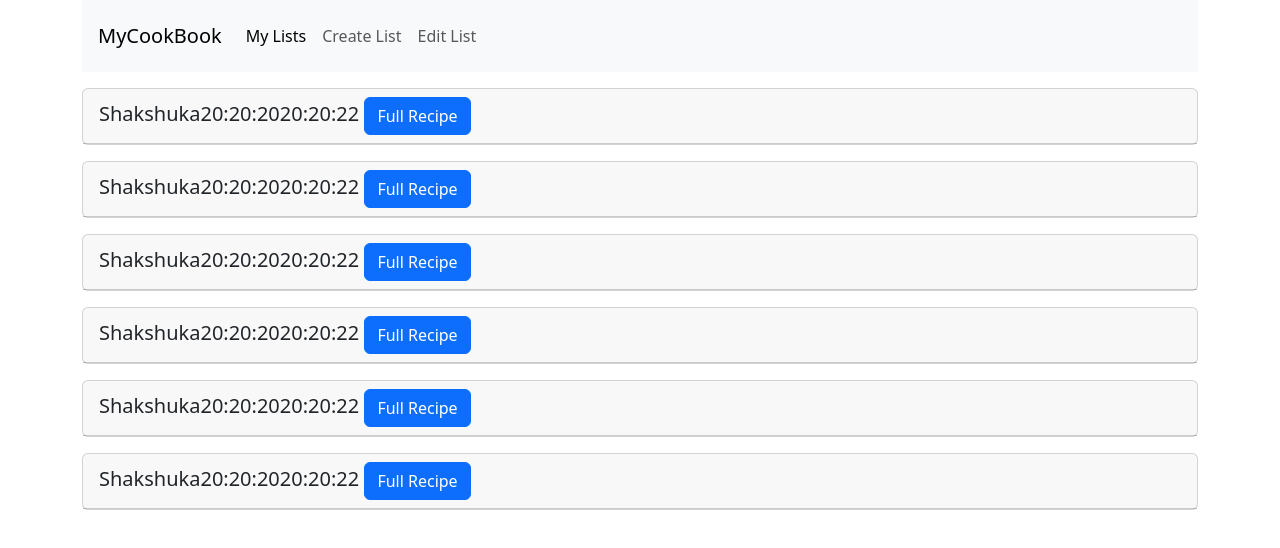
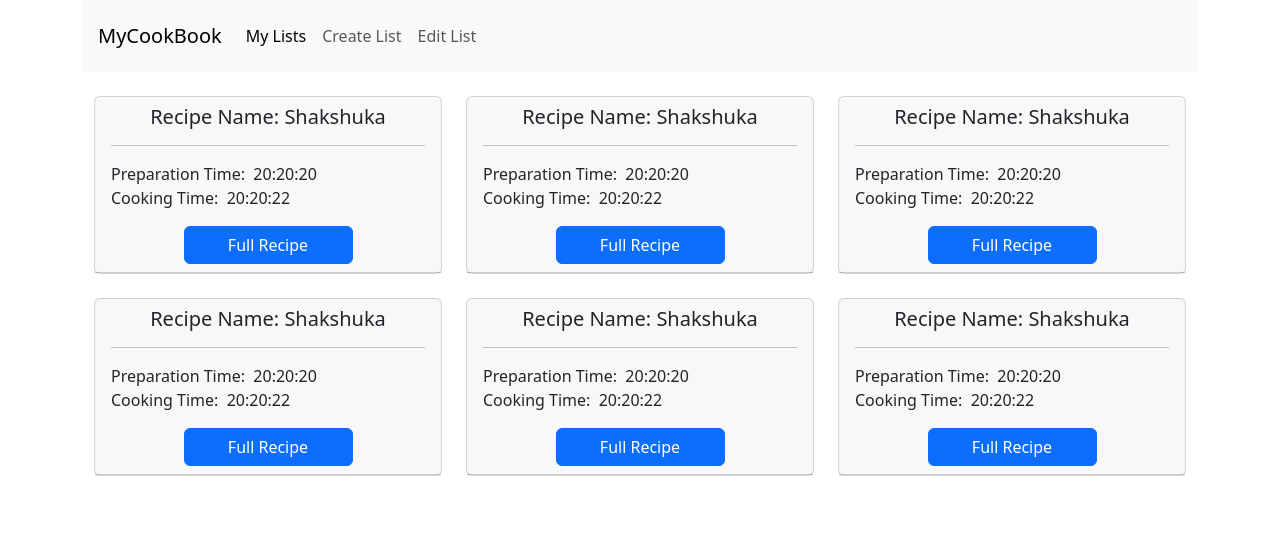
Before and after one commit to Liron-Almog/MyCookBook, an Angular app in the folder my-cook-book/: page /my-lists in a window 1280 px wide. Shown: the top 548 px of the page. Built offline with nearby package versions, Linux system fonts and the light colour scheme.

Commit message:
added RSP to my-lists page

```diff
--- a/my-cook-book/src/app/my-list/recipe-item/recipe-item.component.css
+++ b/my-cook-book/src/app/my-list/recipe-item/recipe-item.component.css
@@ -1,4 +1,3 @@
-.btn-collapsed{
-    align-items: right;
-
+p {
+    padding-bottom: 0px;
 }
--- a/my-cook-book/src/app/my-list/recipe-item/recipe-item.component.html
+++ b/my-cook-book/src/app/my-list/recipe-item/recipe-item.component.html
@@ -1,16 +1,25 @@
 
-        <div class="card mt-3">
+        <div class="card mt-4">
           <div class="card-header" id="headingThree">
-            <h5 class="mb-0">
-                {{recipe.recipeName + recipe.preparationTime + recipe.cookingTime}}
+            <h5 class="text-center">Recipe Name: {{recipe.recipeName}}</h5>
+            <hr>
+            <h6 style="display:inline">Preparation Time:	&nbsp;</h6>
+            <p style="display:inline">{{recipe.preparationTime}}</p>
+            <br>
+            <h6 style="display:inline">Cooking Time:	&nbsp;</h6>
+            <p style="display:inline">{{recipe.cookingTime}}</p>
 
-              <button class="btn btn-primary collapsed btn-collapsed" data-bs-toggle="collapse" data-bs-target="#collapseThree" aria-expanded="false" aria-controls="collapseThree">
-                Full Recipe
-              </button>
-            </h5>
+
+          <div class="row justify-content-center">
+            <button class="mt-3 btn btn-primary collapsed col-6" data-bs-toggle="collapse" data-bs-target="#collapseThree" aria-expanded="false" aria-controls="collapseThree">
+              Full Recipe
+            </button>
+          </div>
+
           </div>
           <div id="collapseThree" class="collapse" aria-labelledby="headingThree" data-bs-parent="#accordion">
             <div class="card-body">
+              <h6>Instructions</h6>
              {{recipe.Instructions}}
             </div>
           </div>
--- a/my-cook-book/src/app/my-list/recipe.model.ts
+++ b/my-cook-book/src/app/my-list/recipe.model.ts
@@ -1,6 +1,6 @@
 export class Recipe{
 
-    constructor(public recipeName:string,public preparationTime:string,
+    constructor(public recipeId:string,public recipeName:string,public preparationTime:string,
         public cookingTime:string,public Instructions:string){}
 
 
--- a/my-cook-book/src/app/my-list/recipes-list/recipes-list.component.html
+++ b/my-cook-book/src/app/my-list/recipes-list/recipes-list.component.html
@@ -1,3 +1,6 @@
-<div class="accordion">
-    <app-recipe-item *ngFor="let recipeItem of recipes" [recipe]="recipeItem"></app-recipe-item>
+
+<div class="container">
+    <div class="row accordion justify-content-center">
+        <app-recipe-item class="col-md-4 col-sm-6 col-7" *ngFor="let recipeItem of recipes" [recipe]="recipeItem"></app-recipe-item>
+    </div>
 </div>
--- a/my-cook-book/src/app/my-list/recipes-list/recipes-list.component.ts
+++ b/my-cook-book/src/app/my-list/recipes-list/recipes-list.component.ts
@@ -10,12 +10,12 @@ export class RecipesListComponent {
 
 
   recipes:Recipe[] = [
-    new Recipe("Shakshuka","20:20:20","20:20:22","20 minutes in oven and leave it out side more 20 minutes"),
-    new Recipe("Shakshuka","20:20:20","20:20:22","20 minutes in oven and leave it out side more 20 minutes"),
-    new Recipe("Shakshuka","20:20:20","20:20:22","20 minutes in oven and leave it out side more 20 minutes"),
-    new Recipe("Shakshuka","20:20:20","20:20:22","20 minutes in oven and leave it out side more 20 minutes"),
-    new Recipe("Shakshuka","20:20:20","20:20:22","20 minutes in oven and leave it out side more 20 minutes"),
-    new Recipe("Shakshuka","20:20:20","20:20:22","20 minutes in oven and leave it out side more 20 minutes")
+    new Recipe("1","Shakshuka","20:20:20","20:20:22","20 minutes in oven and leave it out side more 20 minutes"),
+    new Recipe("2","Shakshuka","20:20:20","20:20:22","20 minutes in oven and leave it out side more 20 minutes"),
+    new Recipe("3","Shakshuka","20:20:20","20:20:22","20 minutes in oven and leave it out side more 20 minutes"),
+    new Recipe("4","Shakshuka","20:20:20","20:20:22","20 minutes in oven and leave it out side more 20 minutes"),
+    new Recipe("5","Shakshuka","20:20:20","20:20:22","20 minutes in oven and leave it out side more 20 minutes"),
+    new Recipe("6","Shakshuka","20:20:20","20:20:22","20 minutes in oven and leave it out side more 20 minutes")
   ];
 
 }
```
